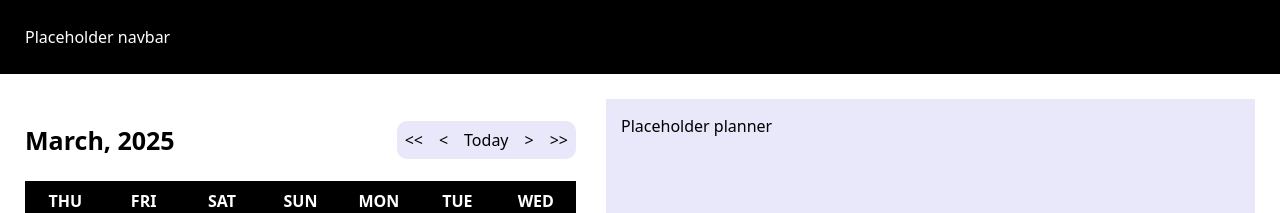
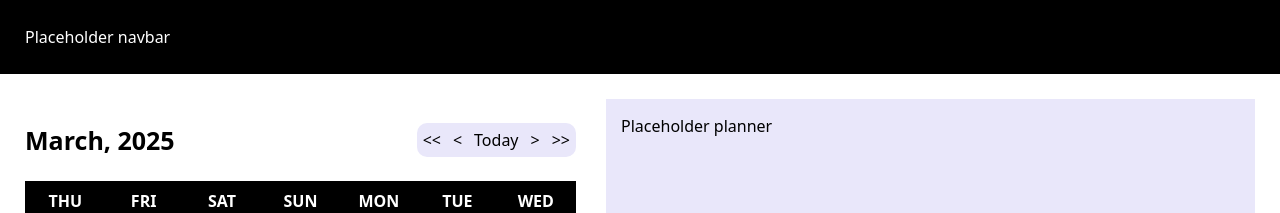
Before and after one commit to jubrito/planner-with-calendar, a React (Vite) app: page / in a window 1280 px wide. Shown: the top 213 px of the page. Built offline with nearby package versions, Linux system fonts and the light colour scheme.

Commit message:
style: change padding of update calendar buttons

```diff
--- a/src/components/Calendar/CalendarMenu/_calendar-menu.module.scss
+++ b/src/components/Calendar/CalendarMenu/_calendar-menu.module.scss
@@ -14,7 +14,7 @@
   justify-content: space-between;
 
   button {
-    padding: variables.$small-gap;
+    padding: 3px;
   }
 
   @include mixins.media-for-compact-calendar {
```
